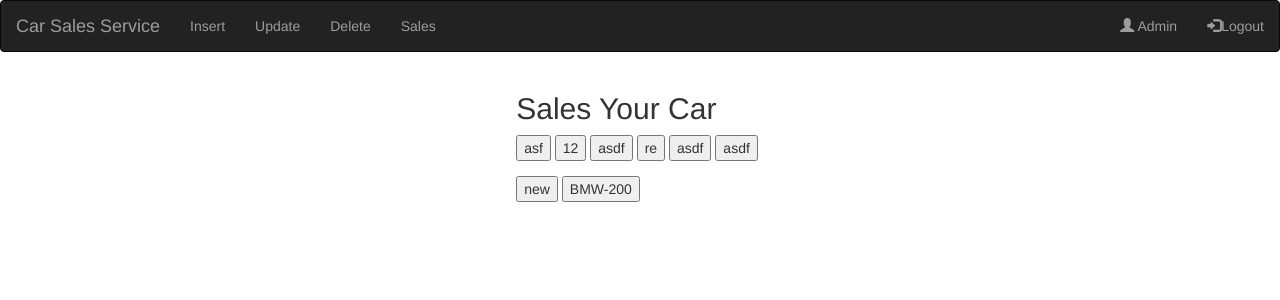
After one commit to Shu-Naing/car_sale_service, a Flask app: page /sales_view in a window 1280 px wide. The commit adds this page. Shown: the top 300 px of the page. Run offline with Flask 2, Linux system fonts and the light colour scheme; data comes from the database, SQL or seed files in the repository; some libraries are stand-ins or nearby versions.

Commit message:
code modification

```diff
--- a/app.py
+++ b/app.py
@@ -156,20 +156,35 @@ def car_details():
         rows = cur.fetchone()
         return render_template("car-details.html",rows = rows)
 
+@app.route('/sales_view', methods=['GET', 'POST'])
+def sales_view():
+    if request.method=="GET":
+        connection()
+        cur.execute("SELECT model FROM car")
+        rows = cur.fetchall()
+        return render_template("sales-select.html",rows = rows)
+    else:
+        model = request.form['model']
+        connection()
+        cur.execute("SELECT * FROM car WHERE model LIKE %s",[model])
+        row = cur.fetchone()
+        return render_template("sales.html", row = row)
 
-# @app.route('/view_update', methods=['GET', 'POST'])
-# def view_update():
-#     if request.method=="GET":
+# @app.route("/admin_update",methods=["POST", "GET"])
+# def admin_update():
+#     if request.method == "POST":
+#         car_id = request.form['car_id']
+#         model = request.form['model']
+#         color = request.form['color']
+#         price = request.form['price']
+#         grade = request.form['grade']
+#         car_type = request.form['car_type']
+#         engine_power = request.form['engine_power']
+#         tax_price = request.form['tax_price']
 #         connection()
-#         cur.execute("SELECT model FROM car")
-#         rows = cur.fetchall()
-#         return render_template("update_start.html",rows = rows)
-#     else:
-#         model = request.form['model']
-#         connection()
-#         cur.execute("SELECT * FROM car WHERE model LIKE %s",[model])
-#         row = cur.fetchone()
-#         return render_template("update_ed.html", row = row)
+#         cur.execute("update car set model = %s, color = %s, price = %s, grade = %s, car_type = %s, engine_power = %s, tax_price = %s where car_id = %s",(model,color,price,grade,car_type,engine_power,tax_price,car_id))
+#         con.commit()
+#         return redirect("/view_update")
 
 @app.route('/sales', methods=['GET'])
 def sales():
--- a/templates/admin_base.html
+++ b/templates/admin_base.html
@@ -19,6 +19,7 @@
         <li><a href="/admin_insert">Insert</a></li>
         <li><a href="/view_update">Update</a></li>
         <li><a href="/admin_delete">Delete</a></li>
+        <li><a href="/sales_view">Sales</a></li>
       </ul>
       <ul class="nav navbar-nav navbar-right">
         <li><a href="#"><span class="glyphicon glyphicon-user"></span> Admin</a></li>
--- a/templates/car-details.html
+++ b/templates/car-details.html
@@ -197,8 +197,7 @@
                         </div>
                     </div>
                   </article>
-                <button type="button" class="btn btn-success">Full Paid</button>
-                <button type="button" class="btn btn-info">Half Paid</button>
+                <button type="submit" class="btn btn-success"><a href="/login">Purchase</a></button>
                 </section>
               </div>
             </div>
--- a/templates/cars.html
+++ b/templates/cars.html
@@ -17,9 +17,7 @@
     </section>
 
     <br>
-    <!-- ***** Call to Action End ***** -->
 
-    <!-- ***** Fleet Starts ***** -->
     <section class="section" id="trainers" action="/car_details" method="POST">
         <div class="container">
             <div class="row" >
--- /dev/null
+++ b/templates/sales-select.html
@@ -0,0 +1,29 @@
+{% extends 'admin_base.html' %}
+{% block content %}
+
+<section class="login_box_area p_120">
+  <div class="container">
+    <div class="row">
+      <div class="col-lg-3"></div>
+        <div class="col-lg-6">
+          <form action="/view_update" method="POST">
+            <div class="col-md-3 form-group"></div>
+            <div class="col-md-6 form-group">
+		             <h2>Sales Your Car</h2>
+	               <!-- <select name="menu_name"> -->
+                   <!-- <option>Choose Menu Name</option> -->
+		                  {% for i in rows %}
+                               <!-- <option class="form-control" id="model" name="model" value="{{i[0]}}">{{i[0]}}</option> -->
+                               <!-- <input  style="width: 100px" type="text" class="form-control" id="model" name="model" value="{{i[0]}}"> -->
+                               <button class="form-group" type="submit"  class="form-control" id="model" name="model" value="{{i[0]}}">{{i[0]}}</button>
+		                  {% endfor %}
+	                <!-- </select><br><br> -->
+	                    <!-- <input type="submit" value="Edit"> -->
+                  </div>
+                <div class="col-md-3 form-group"></div>
+                </form>
+                </div>
+                <div class="col-lg-3"></div>
+              </div>
+            </div>
+{% endblock %}
```
Also changed, not shown: templates/sales.html (+72 -10 lines).
